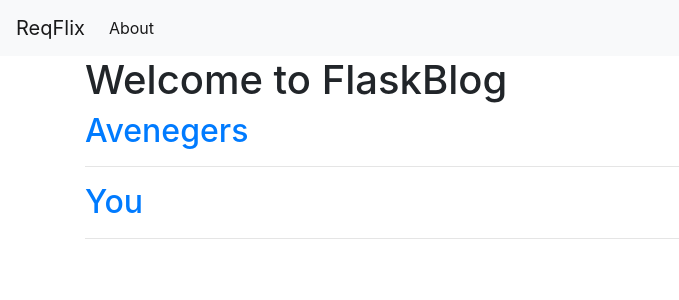
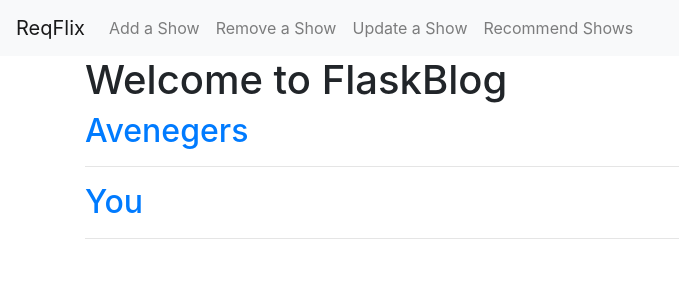
Before and after one commit to Aman-Sajeev/348appv1, a Flask app: page / in a window 1280 px wide. Shown: the top 300 px of the page, without its empty margins (0-679 px from the left). Run offline with Flask 2, Linux system fonts and the light colour scheme; data comes from the database, SQL or seed files in the repository; some libraries are stand-ins or nearby versions.

Commit message:
Update base.html

```diff
--- a/templates/base.html
+++ b/templates/base.html
@@ -19,9 +19,19 @@
     </button>
     <div class="collapse navbar-collapse" id="navbarNav">
         <ul class="navbar-nav">
-            <li class="nav-item active">
-                <a class="nav-link" href="#">About</a>
-            </li>
+
+                  <li class="nav-item">
+            <a class="nav-link" href="{{url_for('create')}}">Add a Show</a>
+        </li>
+            <li class="nav-item">
+            <a class="nav-link" href="{{url_for('remove')}}">Remove a Show</a>
+        </li>
+            <li class="nav-item">
+            <a class="nav-link" href="{{url_for('update')}}">Update a Show</a>
+        </li>
+            <li class="nav-item">
+            <a class="nav-link" href="{{url_for('recommend')}}">Recommend Shows</a>
+        </li>
         </ul>
     </div>
 </nav>
```
